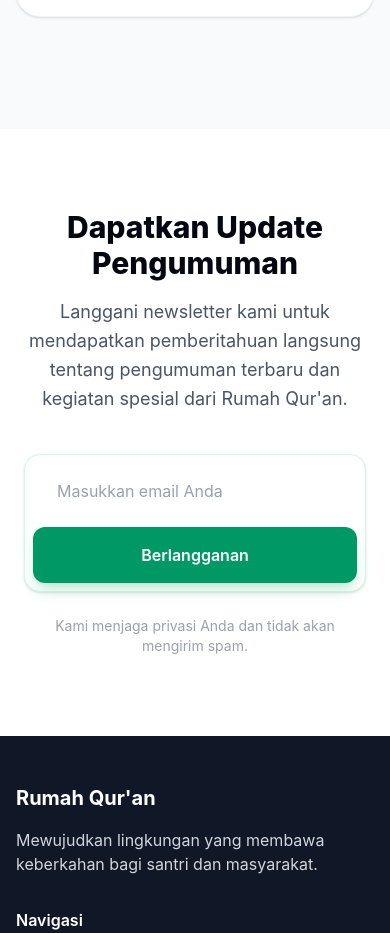
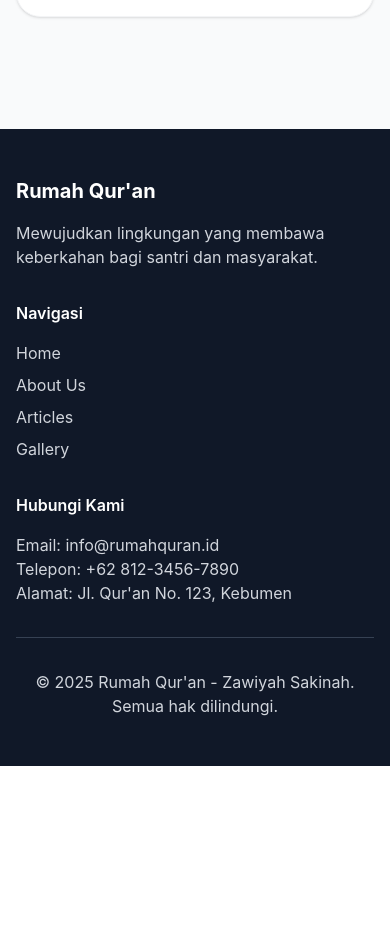
Before and after one commit to kokoy13/jannatu-adnin-frontend, a React (Vite) app in the folder jannatuadnin-frontend/: page /pengumuman in a window 390 px wide. Shown: the part 5980-6913 px from the top of the page. After the commit the page ends 6746 px from the top, so only its background shows below. Built offline with nearby package versions, Linux system fonts and the light colour scheme.

Commit message:
penghapusan news letter section

```diff
--- a/jannatuadnin-frontend/src/pages/Announcement.jsx
+++ b/jannatuadnin-frontend/src/pages/Announcement.jsx
@@ -275,36 +275,6 @@
                 </div>
             </section>
 
-            {/* <!-- Newsletter Section --> */}
-            <section className="py-20 bg-white">
-                <div className="max-w-4xl mx-auto px-6 text-center">
-                    {/* Judul dan Deskripsi */}
-                    <div className="mb-10">
-                        <h2 className="text-3xl md:text-4xl font-extrabold text-gray-950 mb-4">
-                            Dapatkan Update Pengumuman
-                        </h2>
-                        <p className="text-gray-600 text-lg max-w-xl mx-auto leading-relaxed">
-                            Langgani newsletter kami untuk mendapatkan pemberitahuan langsung tentang pengumuman terbaru dan kegiatan spesial dari Rumah Qur'an.
-                        </p>
-                    </div>
-
-                    {/* Input Field dengan Style Modern */}
-                    <div className="flex flex-col sm:flex-row gap-2 max-w-lg mx-auto bg-white p-2 rounded-2xl shadow-sm border border-emerald-100 transition-all hover:shadow-md">
-                        <input
-                            type="email"
-                            placeholder="Masukkan email Anda"
-                            className="flex-1 px-6 py-4 rounded-xl focus:outline-none text-gray-800 placeholder:text-gray-400 bg-transparent"
-                        />
-                        <button className="bg-emerald-600 text-white px-8 py-4 rounded-xl font-semibold hover:bg-emerald-700 transition-all shadow-lg shadow-emerald-600/20 active:scale-95">
-                            Berlangganan
-                        </button>
-                    </div>
-
-                    <p className="mt-6 text-sm text-gray-400">
-                        Kami menjaga privasi Anda dan tidak akan mengirim spam.
-                    </p>
-                </div>
-            </section>
 
             {/* <!-- Footer --> */}
             <Footer></Footer>
```
